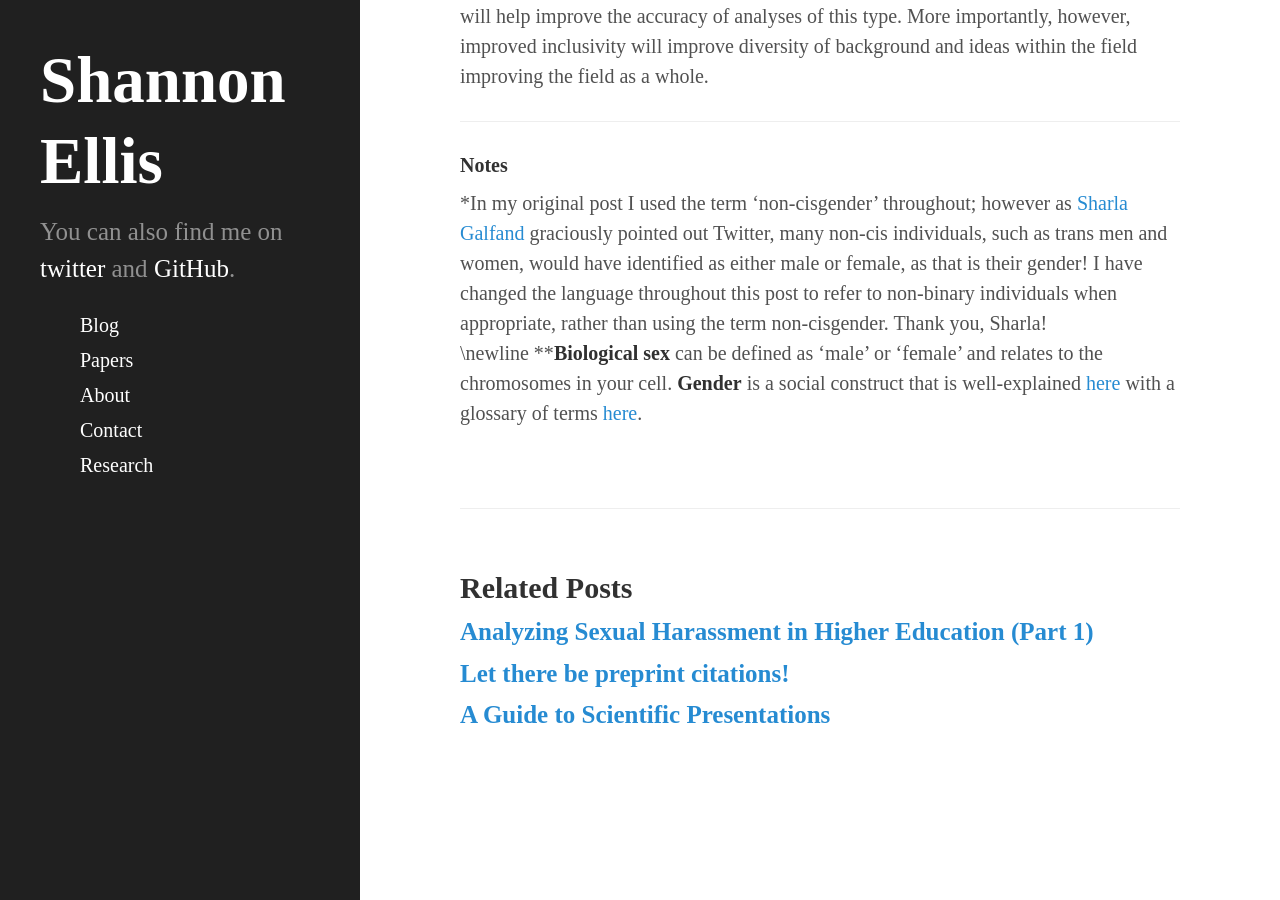
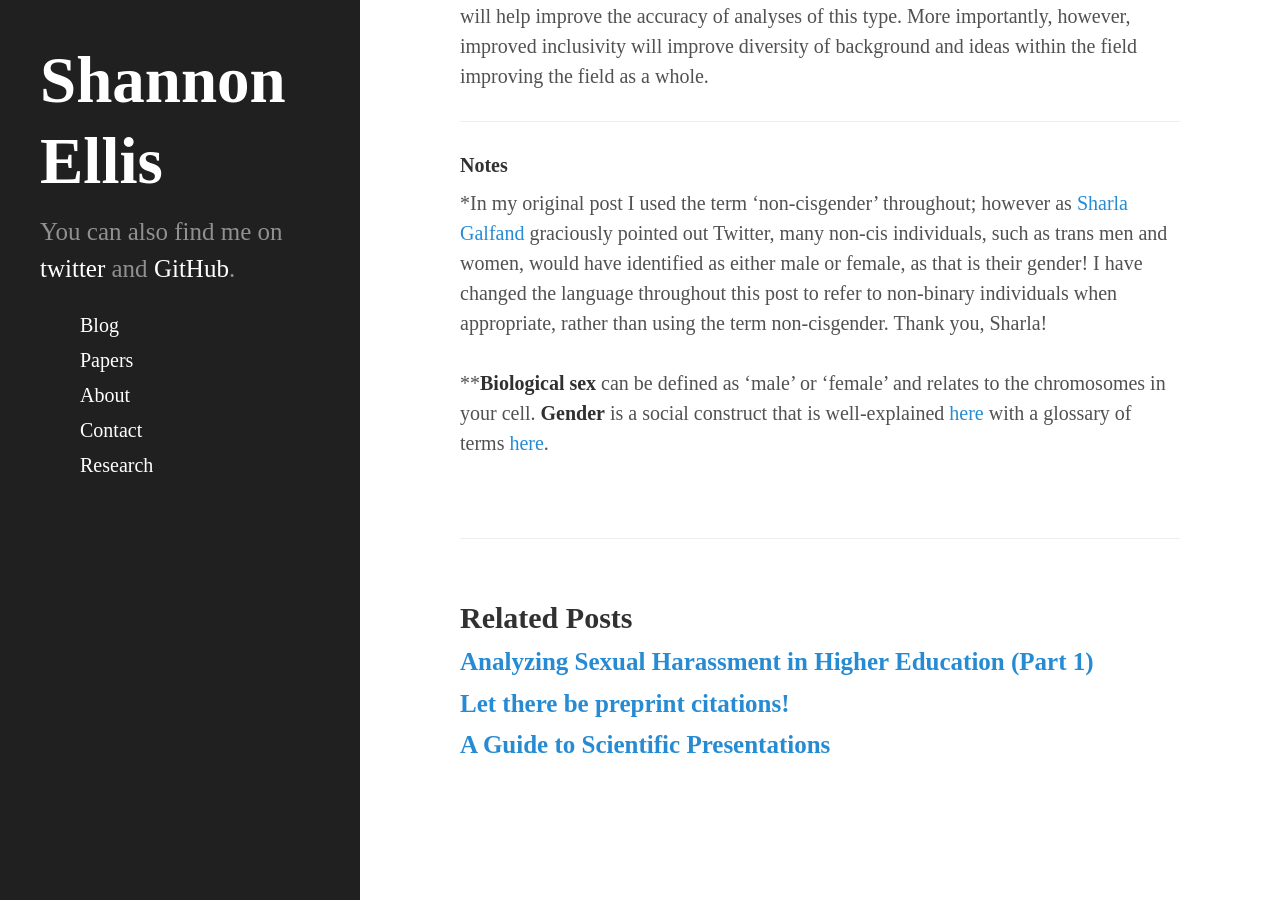
Before and after one commit to ShanEllis/ShanEllis.github.io, a Jekyll site: the page built from _posts/2017-12-07-KaggleGender.md, in a window 1280 px wide and 900 px high, scrolled down 8966 px. Built offline with Jekyll 4.4.1, drawn with Linux system fonts in a browser that asks for light colours; comment, search, counter and statistics services are not loaded.

Commit message:
fix typo

```diff
--- a/_posts/2017-12-07-KaggleGender.md
+++ b/_posts/2017-12-07-KaggleGender.md
@@ -206,5 +206,5 @@ The good news is that individuals across the gender spectrum are now able to mor
 ----
 #### Notes
 \*In my original post I used the term 'non-cisgender' throughout; however as [Sharla Galfand](https://twitter.com/sharlagelfand?lang=en) graciously pointed out Twitter, many non-cis individuals, such as trans men and women, would have identified as either male or female, as that is their gender! I have changed the language throughout this post to refer to non-binary individuals when appropriate, rather than using the term non-cisgender. Thank you, Sharla!
-\newline
+<br>
 \*\***Biological sex** can be defined as 'male' or 'female' and relates to the chromosomes in your cell. **Gender** is a social construct that is well-explained [here](https://www.nationalgeographic.com/magazine/2017/01/how-science-helps-us-understand-gender-identity/) with a glossary of terms [here](https://www.nationalgeographic.com/magazine/2017/01/explore-gender-glossary-terminology/).
```
